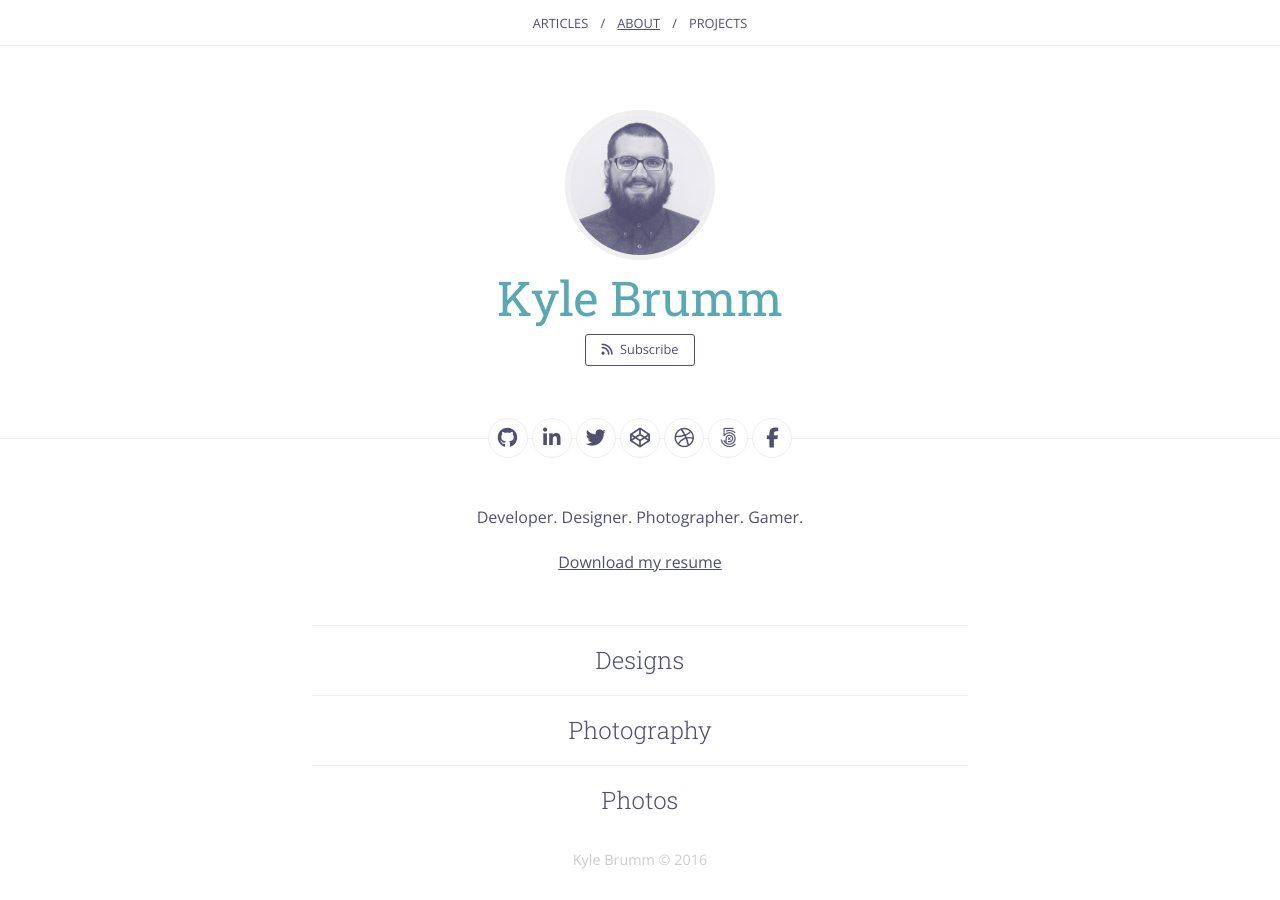
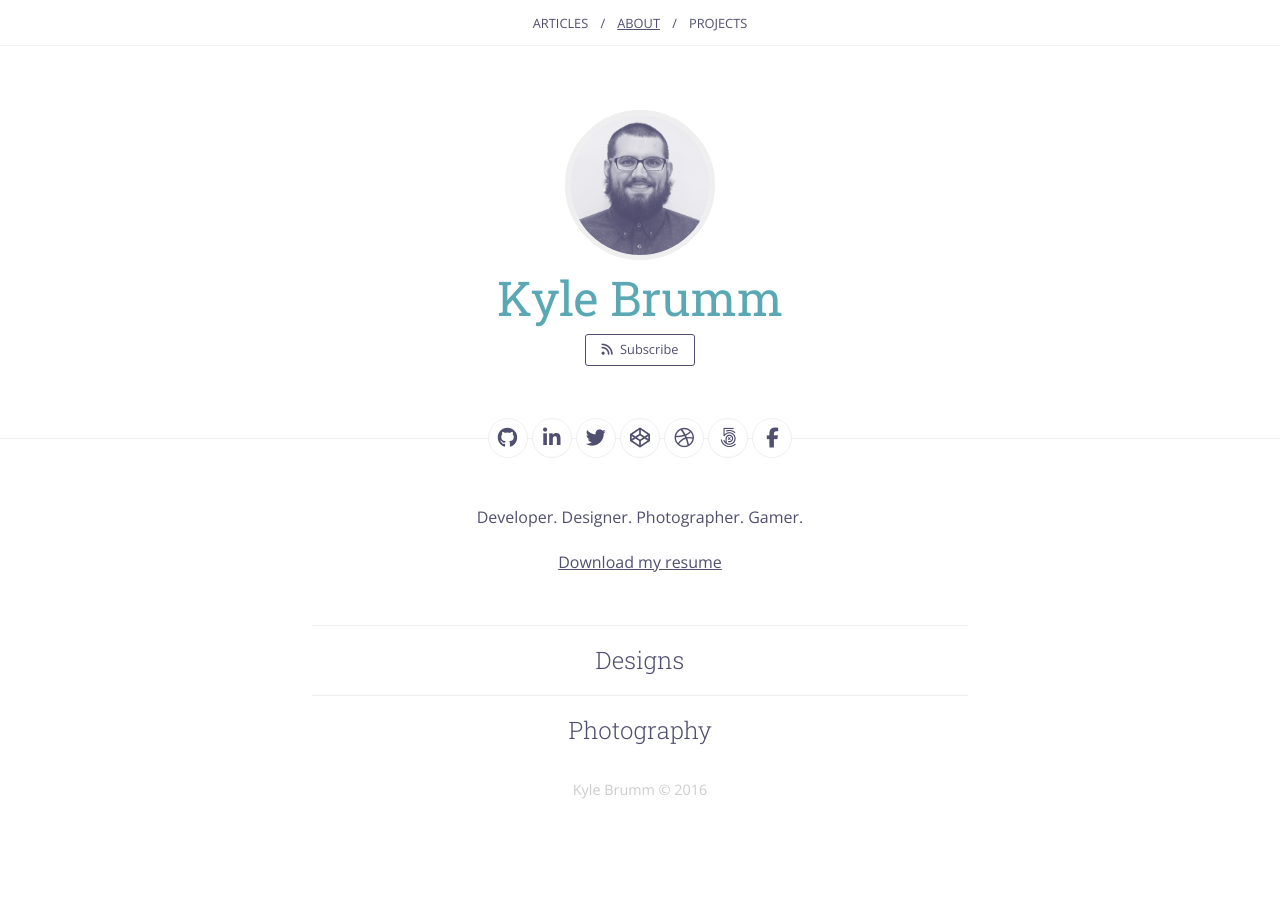
Before and after one commit to kjbrum/kjbrum.github.io, a Jekyll site: the page built from about.html, in a window 1280 px wide. Built offline with Jekyll 4.4.1, drawn with Linux system fonts in a browser that asks for light colours; nearby versions of some CDN libraries.

Commit message:
Remove photos heading from about page

```diff
--- a/about.html
+++ b/about.html
@@ -24,9 +24,3 @@ slug: about
 <h4>Photography</h4>
 
 <div class="fivehundred-photos"></div>
-
-<hr>
-
-<h4>Photos</h4>
-
-<div class="instagram-posts"></div>
```
